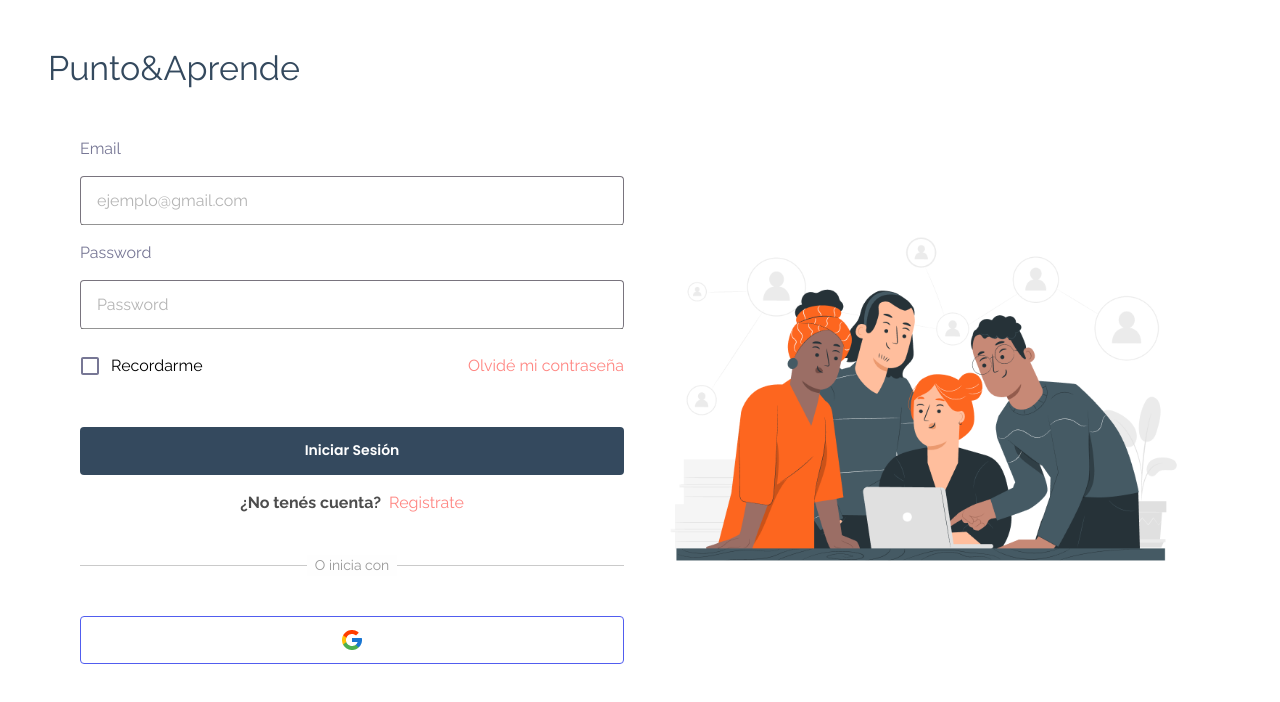
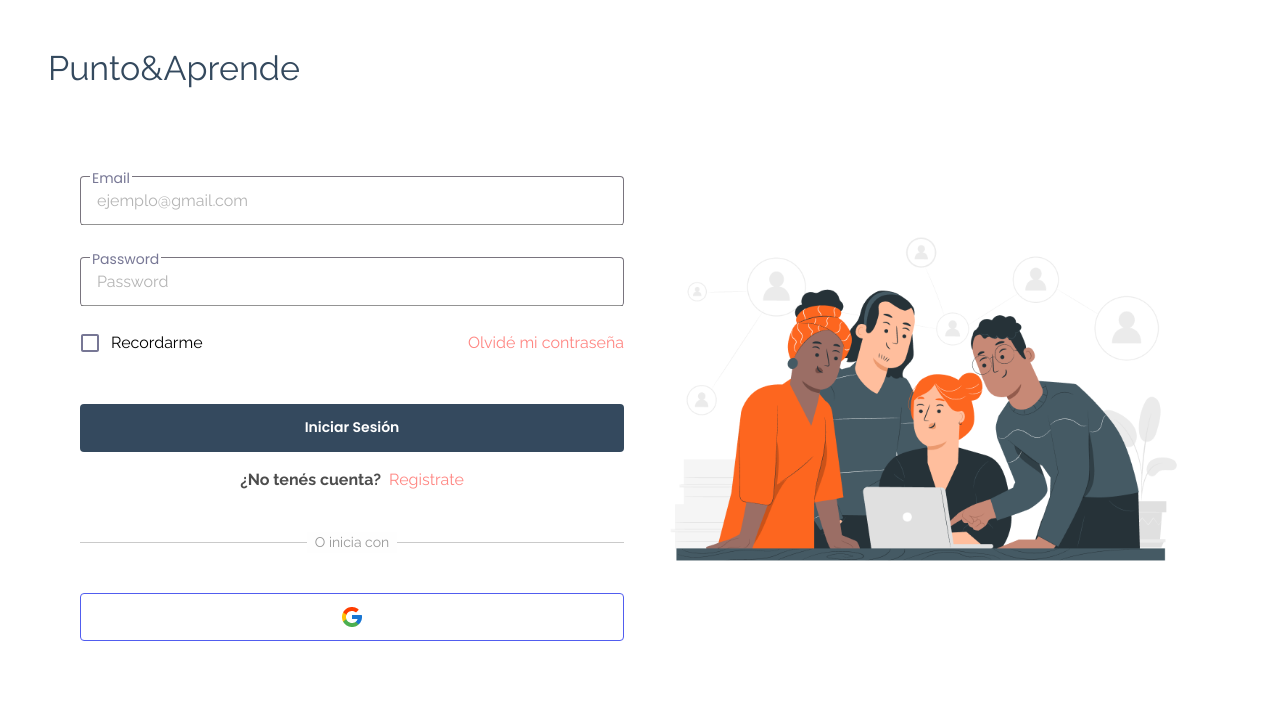
Before and after one commit to flaaaaaav/inscripcionesFront, a React (Vite) app in the folder ui-inscripciones/: page /login in a window 1280 px wide. Shown: the top 702 px of the page. Built offline with nearby package versions, Linux system fonts and the light colour scheme.

Commit message:
add: style label

```diff
--- a/ui-inscripciones/src/components/CustomInput.tsx
+++ b/ui-inscripciones/src/components/CustomInput.tsx
@@ -1,7 +1,7 @@
 import FormControl from '@mui/material/FormControl';
-import FormLabel from '@mui/material/FormLabel';
 import { styled } from "@mui/system";
 import { Input as MUIInput, InputProps as MUIInputProps } from "@mui/material";
+import { FormLabel as MUILabel } from "@mui/material";
 
 interface InputFieldProps extends MUIInputProps {
   type: "email" | "text" | "password",
@@ -16,10 +16,24 @@ const StyledInput = styled(MUIInput)(() => ({
   padding: "8px 0 8px 16px"
 }));
 
+const StyledLabel = styled(MUILabel)(() => ({
+  backgroundColor: "#fff",
+  padding: "0 2px",
+  zIndex: "50",
+  position: "absolute",
+  top: "8px",
+  left: "10px",
+  fontFamily: "Poppins, sans-serif",
+  fontSize: "14px",
+  fontWeight: "400",
+  lineHeight: "21px",
+  textAlign: "left"
+}))
+
 export default function InputField({type, placeholder, label}: InputFieldProps) {
   return (
     <FormControl>
-      <FormLabel>{label}</FormLabel>
+      <StyledLabel>{label}</StyledLabel>
       <StyledInput type={type} placeholder={placeholder} />
     </FormControl>
   );
```
